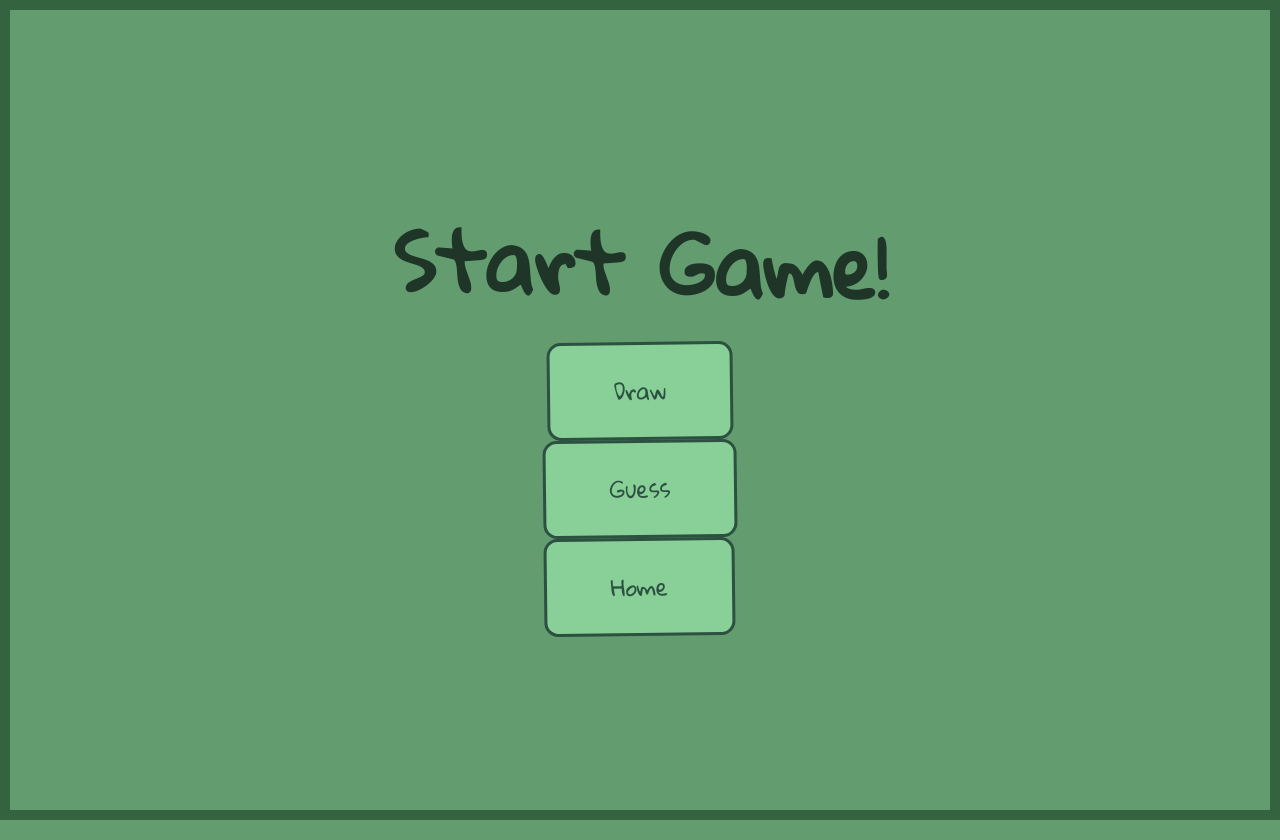
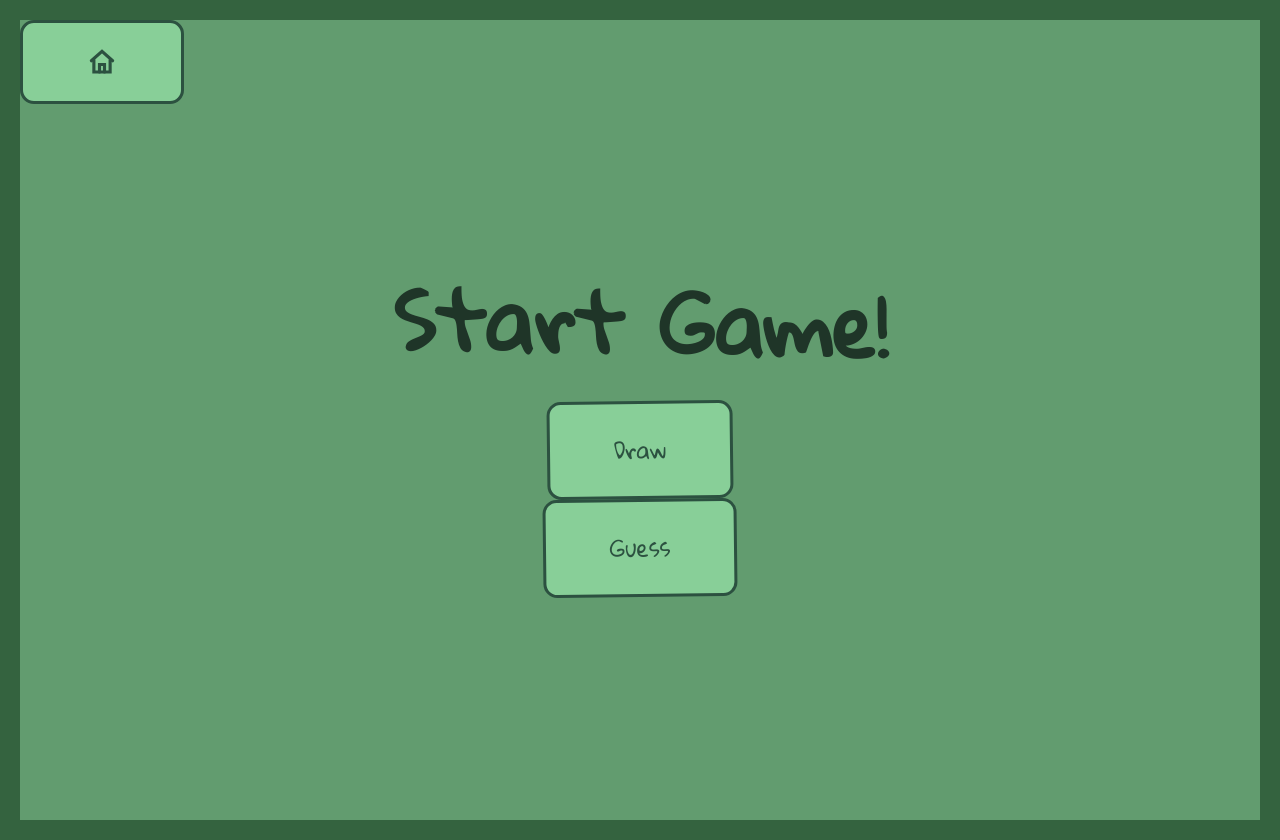
Before and after one commit to subslawfortoast/Think-Ink, a plain HTML site: page start.html in a window 1280 px wide. Drawn offline with Linux system fonts and the light colour scheme.

Commit message:
widen page border + include home redirection icon with SVG

```diff
--- a/start.html
+++ b/start.html
@@ -7,6 +7,21 @@
   <script src="script.js" defer></script>
 </head>
 <body>
+<!--Scalable Vector Graphics (SVG) for Home icon to redirect to index.html-->
+  <a href="index.html" class="menu-box home-button">
+
+  <svg width="30" height="30" viewbox="0 0 24 24" fill="none" stroke="#2c5140"
+  stroke-width="2.5" stroke-linecap="round" stroke-linejoin="roind">
+
+  <!--Roof-->
+  <path d="M3.5 11 L12 3.5 L20.5 11"></path>
+  <!--Walls-->
+  <path d="M5.5 10.5 V20 H18.5 V10.5"></path>
+  <!--Door-->
+  <path d="M10 20 V14 H14 V20"></path>
+  </svg>
+  </a>
+
   <h1 class="title">Start Game!</h1>
 
   <div class="menu">
@@ -16,10 +31,5 @@
   <div class="menu">
     <button class="menu-box" onclick="createGame('guess')">Guess</button>
   </div>
-
-  <!--"Take me home" navigation eventually house icon on top of page?-->
-  <div class="menu">
-    <a class="menu-box" href="index.html">Home</a>
-  </div>
 </body>
 </html>
--- a/style.css
+++ b/style.css
@@ -13,7 +13,7 @@ body{
 
     align-items: center;
 
-    border: 10px solid #34633f;
+    border: 20px solid #34633f;
 }
 
 /*Title*/
@@ -81,3 +81,17 @@ body{
 
     box-shadow: 0px 6px 12px rgba(0,0,0,0.18);
 }
+
+/*Home Redirection*/
+.home-button{
+    position: absolute;
+    top: 20px;
+    left:20px;
+
+    padding: 10px, 12px;
+    transform: rotate(0deg);
+
+    display: flex;
+    align-items: center;
+    justify-content: center;
+}
```
Also changed, not shown: game.html (+4 -1 lines).
